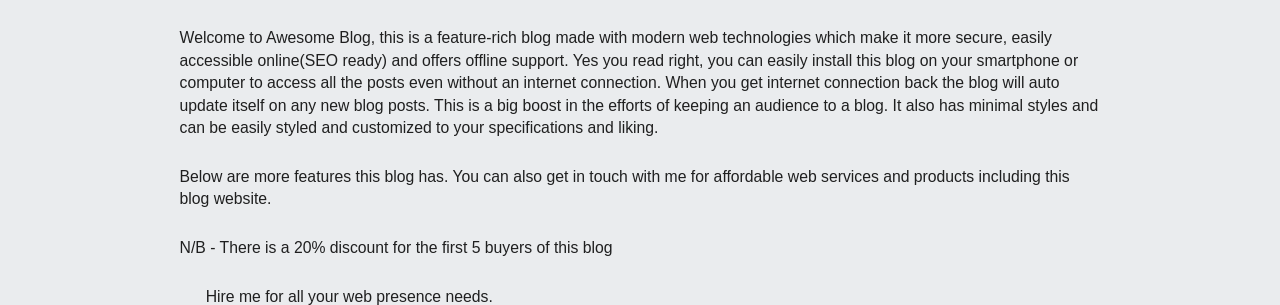
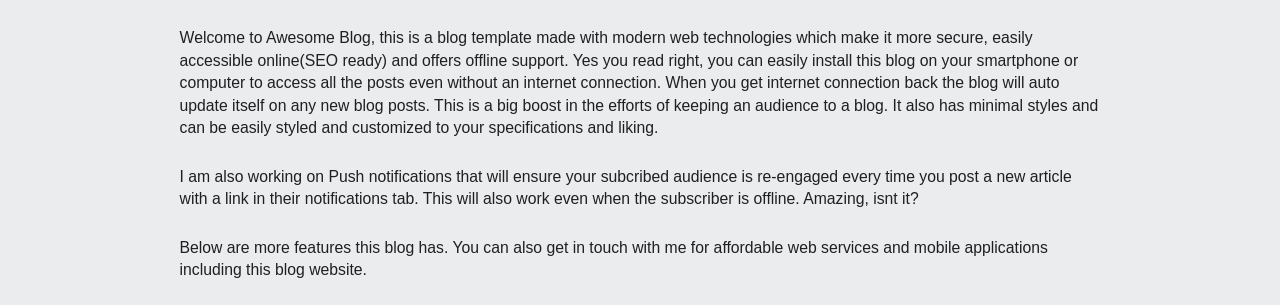
Before and after one commit to mkimbo/minimal-awesome-blog, a Gatsby site: page /blog/awesome-blog-intro/ in a window 1280 px wide. Shown: the part 638-943 px from the top of the page. Built offline with nearby package versions, Linux system fonts and the light colour scheme; Gatsby itself is replaced by a stand-in of ours; some packages are replaced by stand-ins of ours.

Commit message:
fixing CMS issue

```diff
--- a/content/awesome-blog-intro.md
+++ b/content/awesome-blog-intro.md
@@ -10,9 +10,11 @@ tags:
 date: '2021-01-30'
 ---
 
-Welcome to Awesome Blog, this is a feature-rich blog made with modern web technologies which make it more secure, easily accessible online(SEO ready) and offers offline support. Yes you read right, you can easily install this blog on your smartphone or computer to access all the posts even without an internet connection. When you get internet connection back the blog will auto update itself on any new blog posts. This is a big boost in the efforts of keeping an audience to a blog. It also has minimal styles and can be easily styled and customized to your specifications and liking.
+Welcome to Awesome Blog, this is a blog template made with modern web technologies which make it more secure, easily accessible online(SEO ready) and offers offline support. Yes you read right, you can easily install this blog on your smartphone or computer to access all the posts even without an internet connection. When you get internet connection back the blog will auto update itself on any new blog posts. This is a big boost in the efforts of keeping an audience to a blog. It also has minimal styles and can be easily styled and customized to your specifications and liking.
 
-Below are more features this blog has. You can also get in touch with me for affordable web services and products including this blog website.
+I am also working on Push notifications that will ensure your subcribed audience is re-engaged every time you post a new article with a link in their notifications tab. This will also work even when the subscriber is offline. Amazing, isnt it?
+
+Below are more features this blog has. You can also get in touch with me for affordable web services and mobile applications including this blog website.
 
 N/B - There is a 20% discount for the first 5 buyers of this blog
 
--- a/static/admin/config.yml
+++ b/static/admin/config.yml
@@ -6,7 +6,6 @@ backend:
   repo: mkimbo/minimal-awesome-blog # Repo for pushing new commits. Make sure to replace with your repo!
 
 media_folder: static/assets
-public_folder: assets
 
 collections:
   - name: blog
@@ -18,7 +17,6 @@ collections:
       - { label: 'Title', name: 'title', widget: 'string' }
       - { label: 'Publish Date', name: 'date', widget: 'datetime' }
       - { label: 'Cover Image', name: 'cover', widget: 'image' }
-      - { label: 'Slug', name: 'slug', widget: 'string' }
       - { label: 'Category', name: 'category', widget: 'string' }
       - { label: 'Tags', name: 'tags', widget: 'list' }
       - { label: 'Body', name: 'body', widget: 'markdown' }
```
